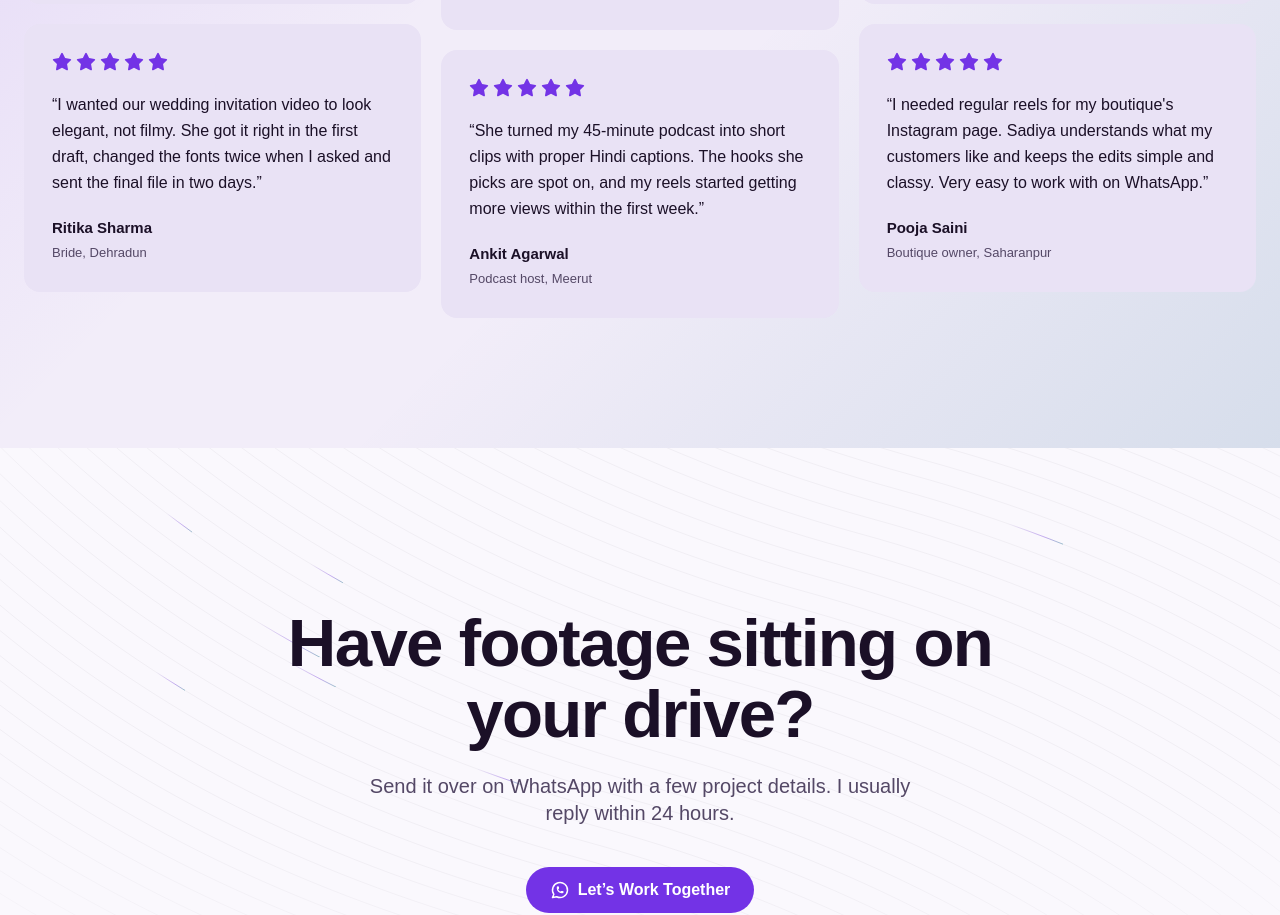
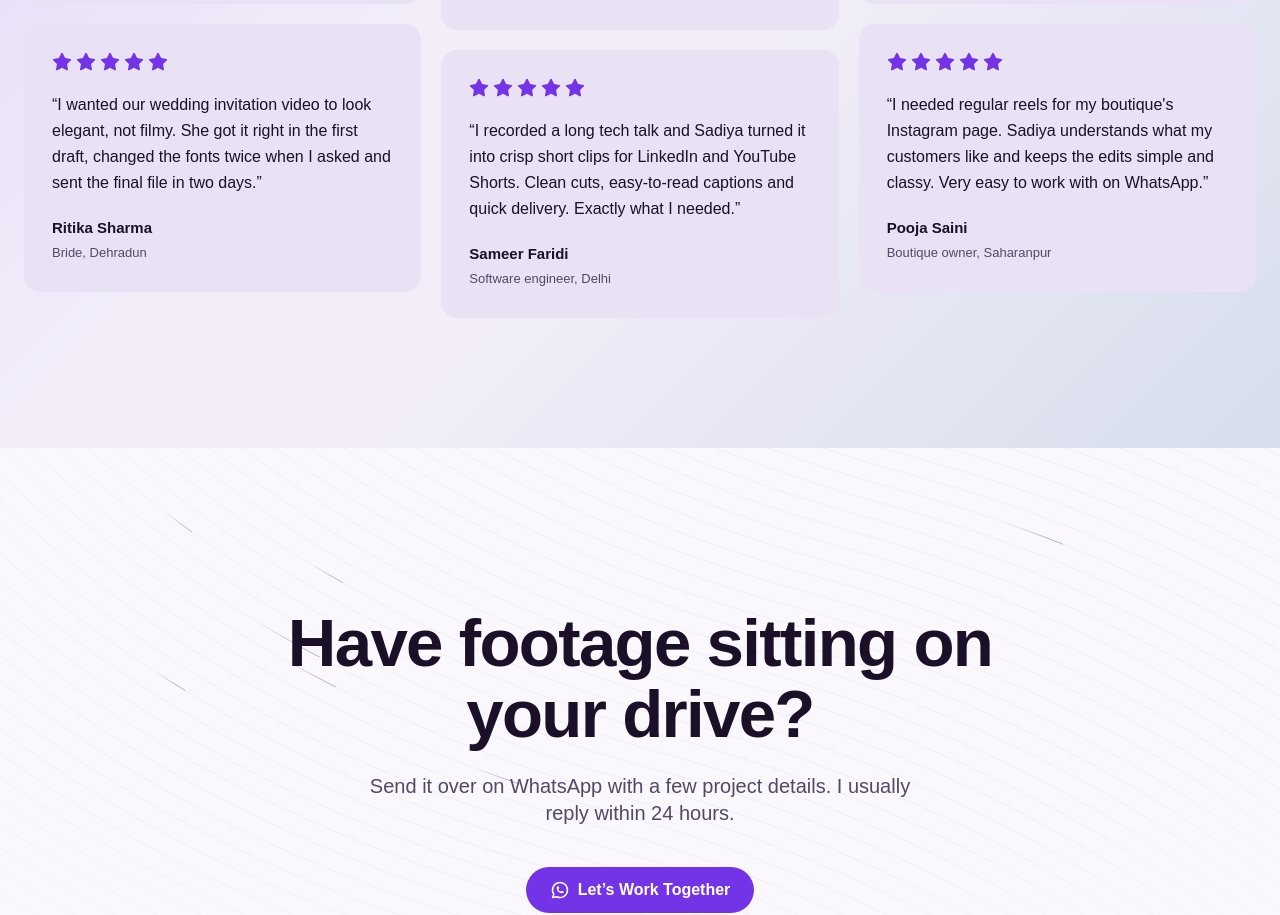
Before and after one commit to sameerkali/sadias_portfolio, a Next.js app: page / in a window 1280 px wide. Shown: the part 6927-7842 px from the top of the page. Built offline with nearby package versions, Linux system fonts and the light colour scheme; a web font is replaced by a local one.

Commit message:
fix: update testimonial quote and author details for accuracy

```diff
--- a/src/data/site.ts
+++ b/src/data/site.ts
@@ -265,9 +265,9 @@ export const testimonials = [
   },
   {
     quote:
-      "She turned my 45-minute podcast into short clips with proper Hindi captions. The hooks she picks are spot on, and my reels started getting more views within the first week.",
-    name: "Ankit Agarwal",
-    title: "Podcast host, Meerut",
+      "I recorded a long tech talk and Sadiya turned it into crisp short clips for LinkedIn and YouTube Shorts. Clean cuts, easy-to-read captions and quick delivery. Exactly what I needed.",
+    name: "Sameer Faridi",
+    title: "Software engineer, Delhi",
   },
   {
     quote:
```
